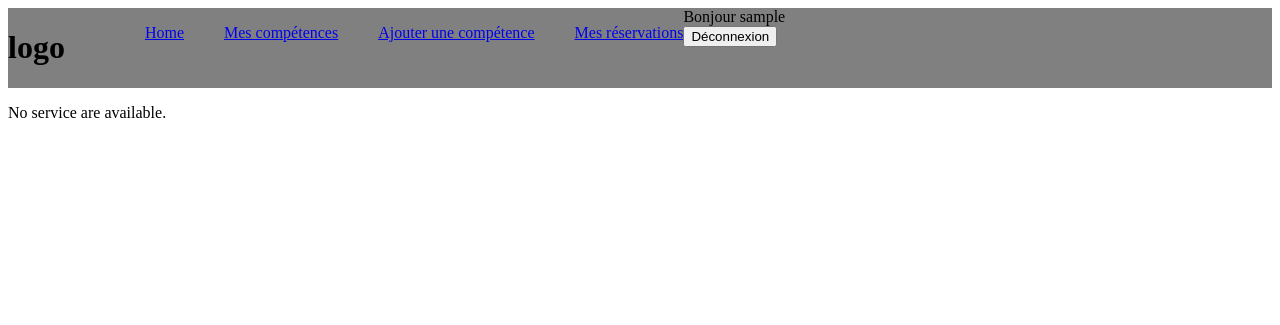
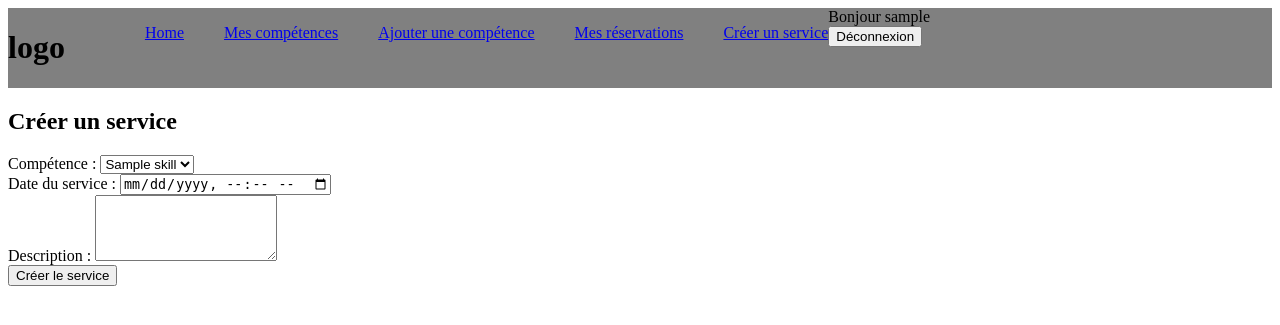
Before and after one commit to tokysigogneau/django-eval, a Django app: page /ezservice/create_service/ in a window 1280 px wide. Shown: the top 325 px of the page. Run offline with Django 5.2, Linux system fonts and the light colour scheme; a user stored in the database is signed in; tables that the repository leaves empty hold one stand-in row (values such as "Sample post").

Commit message:
Added new function create_service()  in views.py. Added new url link to create_service.html.

```diff
--- a/django-eval/ezservice/templates/base.html
+++ b/django-eval/ezservice/templates/base.html
@@ -13,6 +13,7 @@
             <ul><a href="{% url 'ezservice:my_skills' %}">Mes compétences</a></ul>
             <ul><a href="{% url 'ezservice:add_skill' %}">Ajouter une compétence</a></ul>
             <ul><a href="{% url 'ezservice:my_reservations' %}">Mes réservations</a></ul>
+            <ul><a href="{% url 'ezservice:create_service' %}">Créer un service</a></ul>
 
         </ul>
         <div class="d-flex">
--- /dev/null
+++ b/django-eval/ezservice/templates/ezservice/create_service.html
@@ -0,0 +1,30 @@
+{% extends "base.html" %}
+{% load static %}
+
+{% block content %}
+
+<h2>Créer un service</h2>
+
+<form method="POST">
+    {% csrf_token %}
+
+    <label for="skill">Compétence :</label>
+    <select name="skill" id="skill" required>
+        {% for skill in skills %}
+            <option value="{{ skill.id }}">{{ skill.skill_name }}</option>
+        {% endfor %}
+    </select>
+    <br>
+
+    <label for="date">Date du service :</label>
+    <input type="datetime-local" name="date" id="date" required>
+    <br>
+
+    <label for="description">Description :</label>
+    <textarea name="description" id="description" rows="4" required></textarea>
+    <br>
+
+    <button type="submit">Créer le service</button>
+</form>
+
+{% endblock %}
--- a/django-eval/ezservice/templates/ezservice/my_reservations.html
+++ b/django-eval/ezservice/templates/ezservice/my_reservations.html
@@ -15,7 +15,7 @@
                 <p><strong>Service réservé :</strong>
                     {{ reservation.service_owner.service_skill.skill_name }}</p>
 
-                <p> <strong>Prestataire :</strong>
+                <p> <strong>Personne concernée :</strong>
                     {{ reservation.service_owner.service_owner.username }}</p>
 
                 <p><strong>Date du service :</strong>
--- a/django-eval/ezservice/templates/ezservice/service_owner.html
+++ b/django-eval/ezservice/templates/ezservice/service_owner.html
@@ -7,11 +7,12 @@
 {% block content %}
 {% if service_owner_list %}
     <ul>
+
     {% for service in service_owner_list %}
 
-        <li>{{service.service_owner.username}}  </li>
-        <h4>Date : </h4> {{service.date}}
-        <h4>Description : </h4> <p> {{service.description}}</p>
+        <li> <h3> {{service.service_owner.username}} </h3>  </li>
+        <p> <strong>Date :</strong>  {{service.date}} </p>
+        <p> <strong> Description : </strong> {{service.description}}   </p>
 
         <a href="{% url 'ezservice:book_service' service.id %}">
             <button>Réserver</button>
--- a/django-eval/ezservice/urls.py
+++ b/django-eval/ezservice/urls.py
@@ -13,5 +13,7 @@ urlpatterns = [
     path("add-skill/", views.add_skill, name="add_skill"),
     path("book/<int:service_id>/", views.book_service, name="book_service"),
     path("my_reservations/", views.my_reservations, name="my_reservations"),
+    path("create_service/", views.create_service, name="create_service"),
+
     path("<str:skill_name>/", views.service_owner, name="service_owner"),
 ]
--- a/django-eval/ezservice/views.py
+++ b/django-eval/ezservice/views.py
@@ -14,6 +14,29 @@ def index(request):
     context = {"skills_list": skills_list}
 
     return render(request, "ezservice/index.html", context)
+
+@login_required
+def create_service(request):
+    if request.method == "POST":
+        skill_id = request.POST.get("skill")
+        date = request.POST.get("date")
+        description = request.POST.get("description")
+
+        skill = Skill.objects.get(id=skill_id)
+
+        Service.objects.create(
+            service_owner=request.user,
+            service_skill=skill,
+            date=date,
+            description=description,
+            is_available=True
+        )
+
+        return redirect("ezservice:index")
+
+    # list of skills
+    skills = Skill.objects.all()
+    return render(request, "ezservice/create_service.html", {"skills": skills})
 
 def services (request, service_id):
     return  HttpResponse("You're looking at list of services %s." %  service_id)
```
